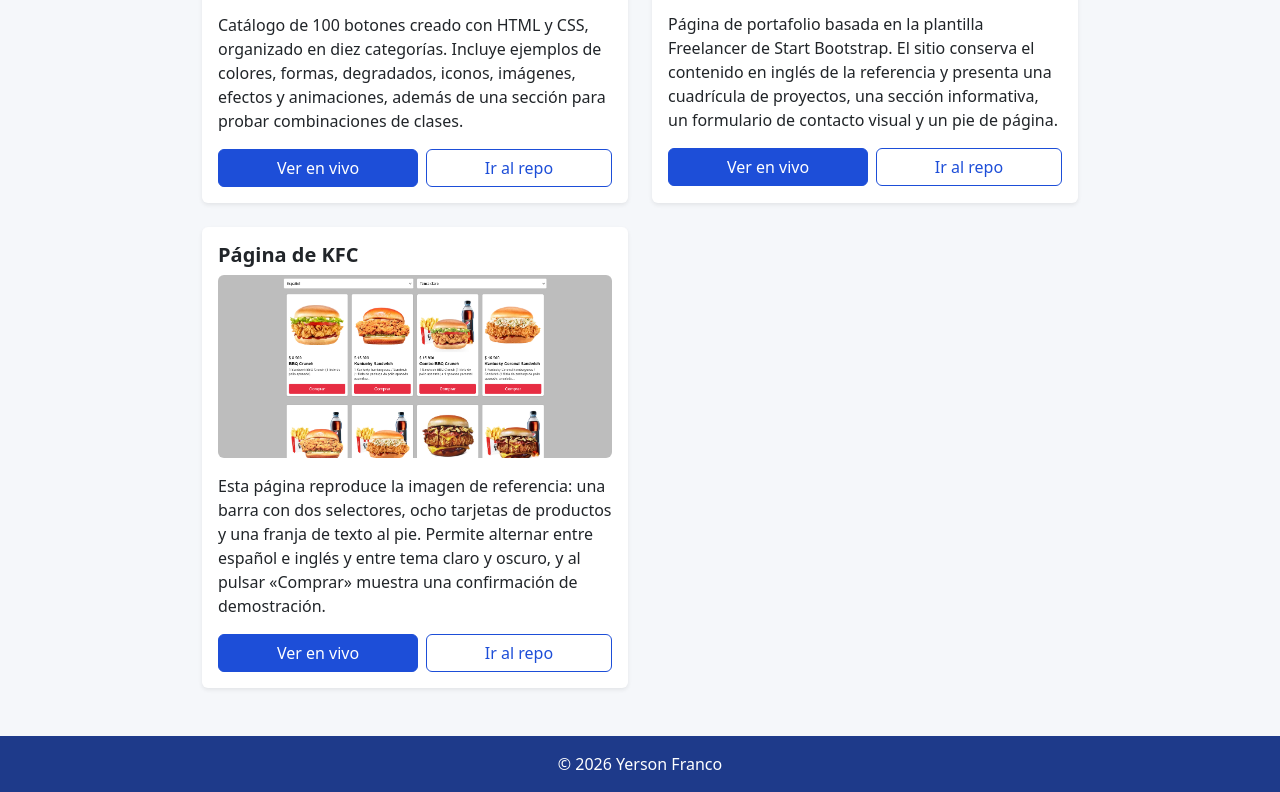
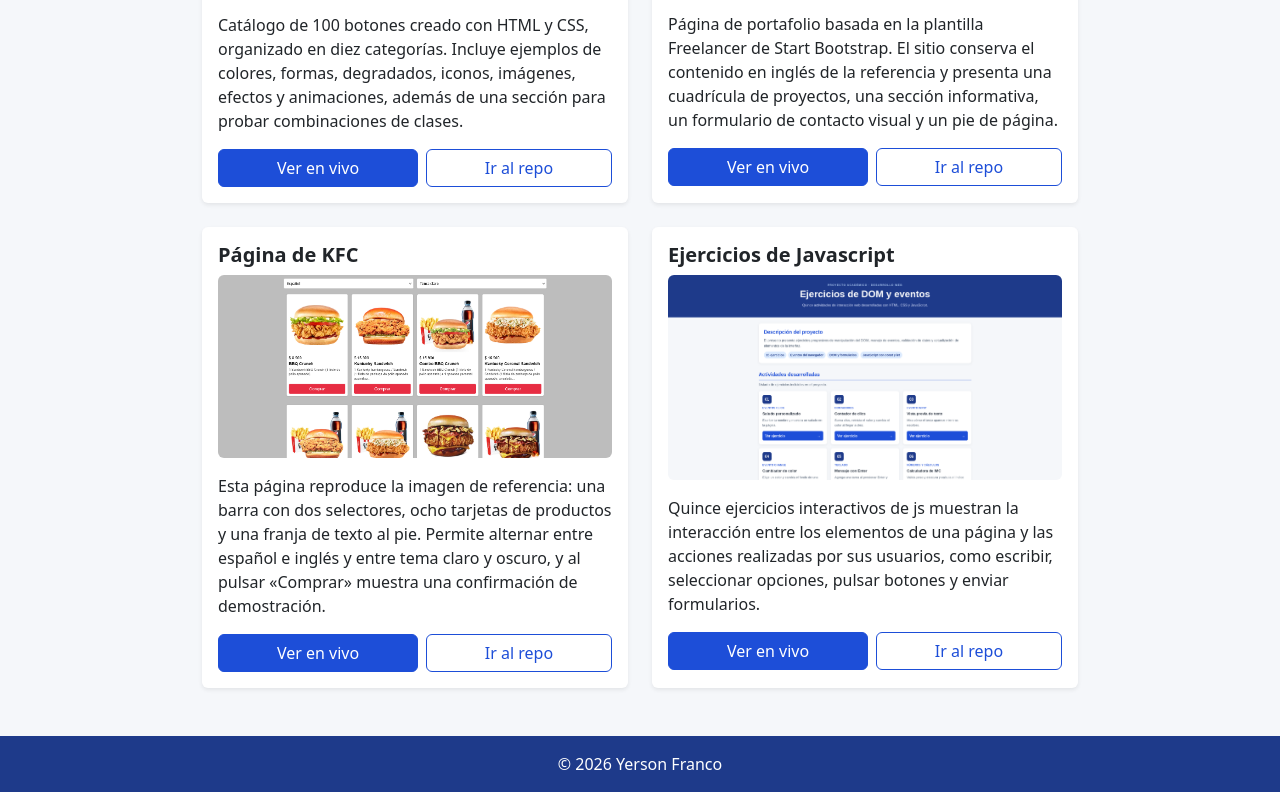
Before and after one commit to YersonFranco/Portafolio-web, a plain HTML site: page pages/individual.html in a window 1280 px wide. Shown: the part 981-1773 px from the top of the page. Drawn offline with nearby package versions, Linux system fonts and the light colour scheme.

Commit message:
feat: agregar ejercicios de js

```diff
--- a/pages/individual.html
+++ b/pages/individual.html
@@ -140,6 +140,27 @@
                         </div>
                     </article>
                 </div>
+                <div class="col">
+                    <article class="card h-100 border-0 shadow-sm">
+                        <div class="card-body p-3">
+                            <h3 class="h5 fw-bold">Ejercicios de Javascript</h3>
+                            <img src="../img/js.png" class="img-fluid rounded mb-3"
+                                alt="Captura de la pagina de KFC replicada, mostrando una barra de navegación, ocho tarjetas de productos y un pie de página">
+                            <p>Quince ejercicios interactivos de js muestran la interacción entre los elementos de una
+                                página y las
+                                acciones realizadas por sus usuarios, como escribir, seleccionar opciones, pulsar
+                                botones y enviar formularios.</p>
+                            <div class="d-flex flex-wrap gap-2">
+                                <a class="btn btn-primary flex-fill"
+                                    href="https://yersonfranco.github.io/dom-eventos-javascript/" target="_blank"
+                                    rel="noopener noreferrer">Ver en vivo</a>
+                                <a class="btn btn-outline-primary flex-fill"
+                                    href="https://github.com/YersonFranco/dom-eventos-javascript" target="_blank"
+                                    rel="noopener noreferrer">Ir al repo</a>
+                            </div>
+                        </div>
+                    </article>
+                </div>
             </div>
         </section>
     </main>
```
Also changed, not shown: img/js.png (added).
